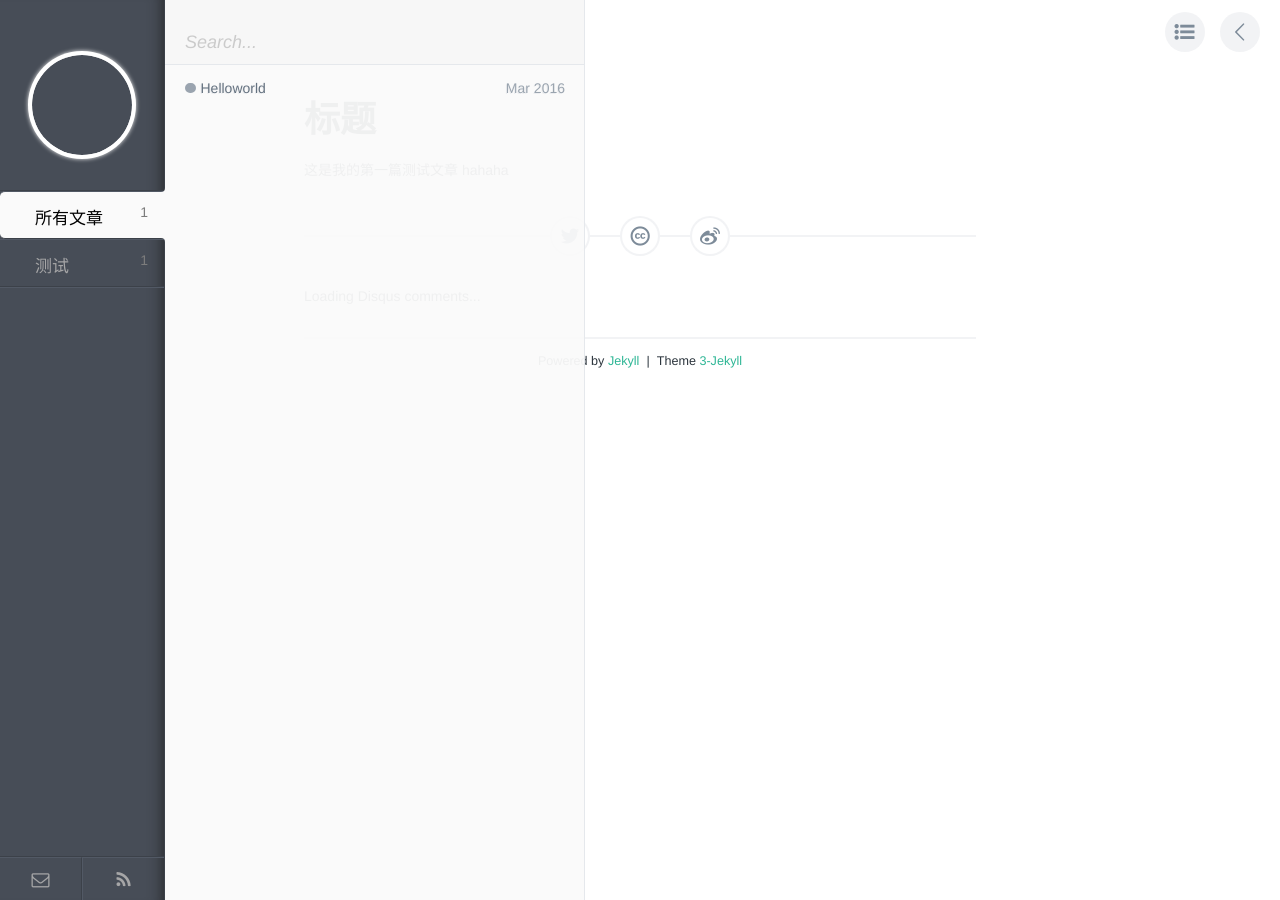
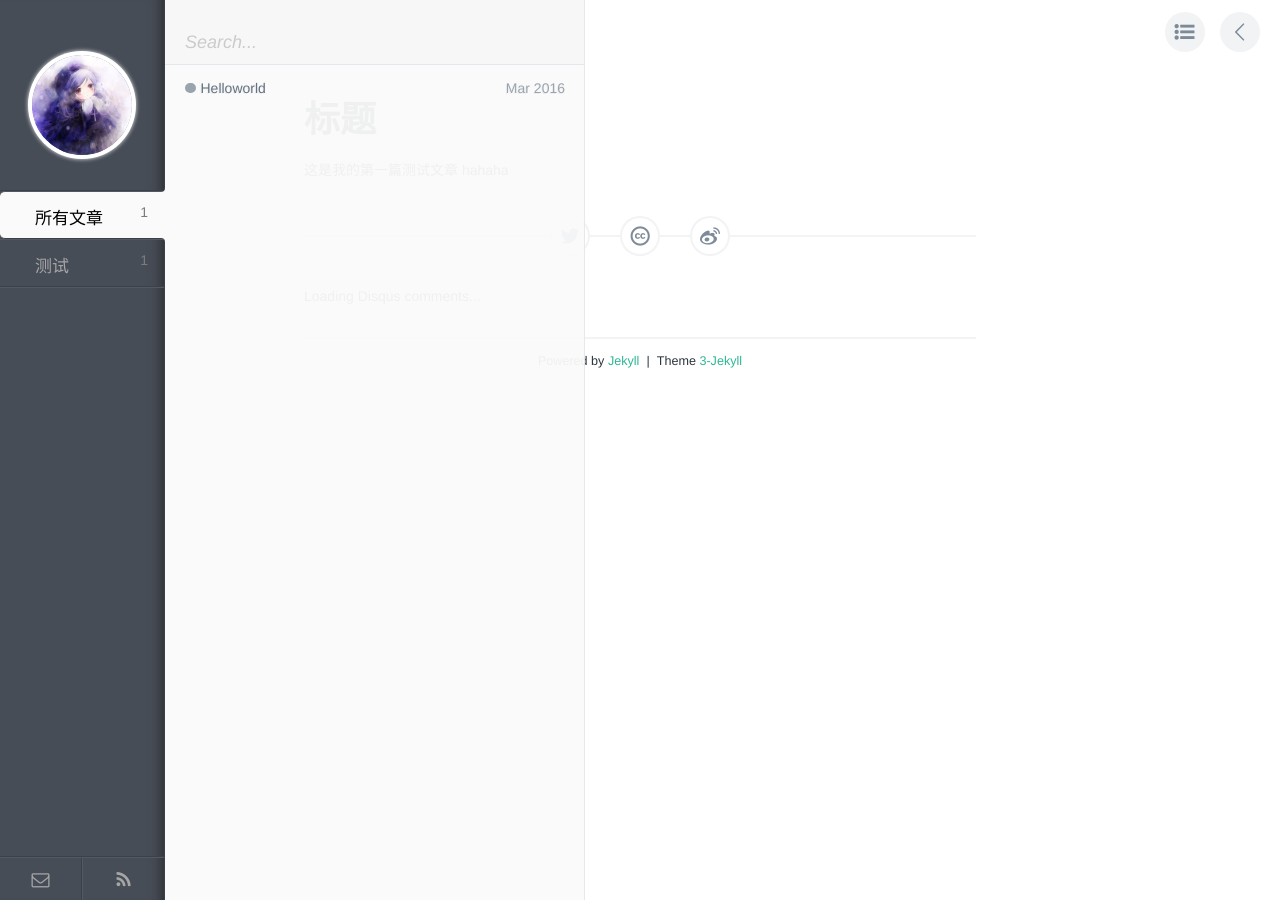
Before and after one commit to Winmay/Winmay.github.io, a Jekyll site: the page built from _posts/2016-03-17-helloworld.markdown, in a window 1280 px wide. Built offline with Jekyll 4.4.1, drawn with Linux system fonts in a browser that asks for light colours; comment, search, counter and statistics services are not loaded.

Commit message:
修改头像

```diff
--- a/_config.yml
+++ b/_config.yml
@@ -2,7 +2,7 @@
 title: winmay的博客
 email: 404348894@qq.com
 url: winmay.github.io
-avatar: ./assets/image/1.jpg
+avatar: http://winmay.github.io/assets/image/1.jpg
 description: 一个安静的女程序媛
 
 #文档配置
```
